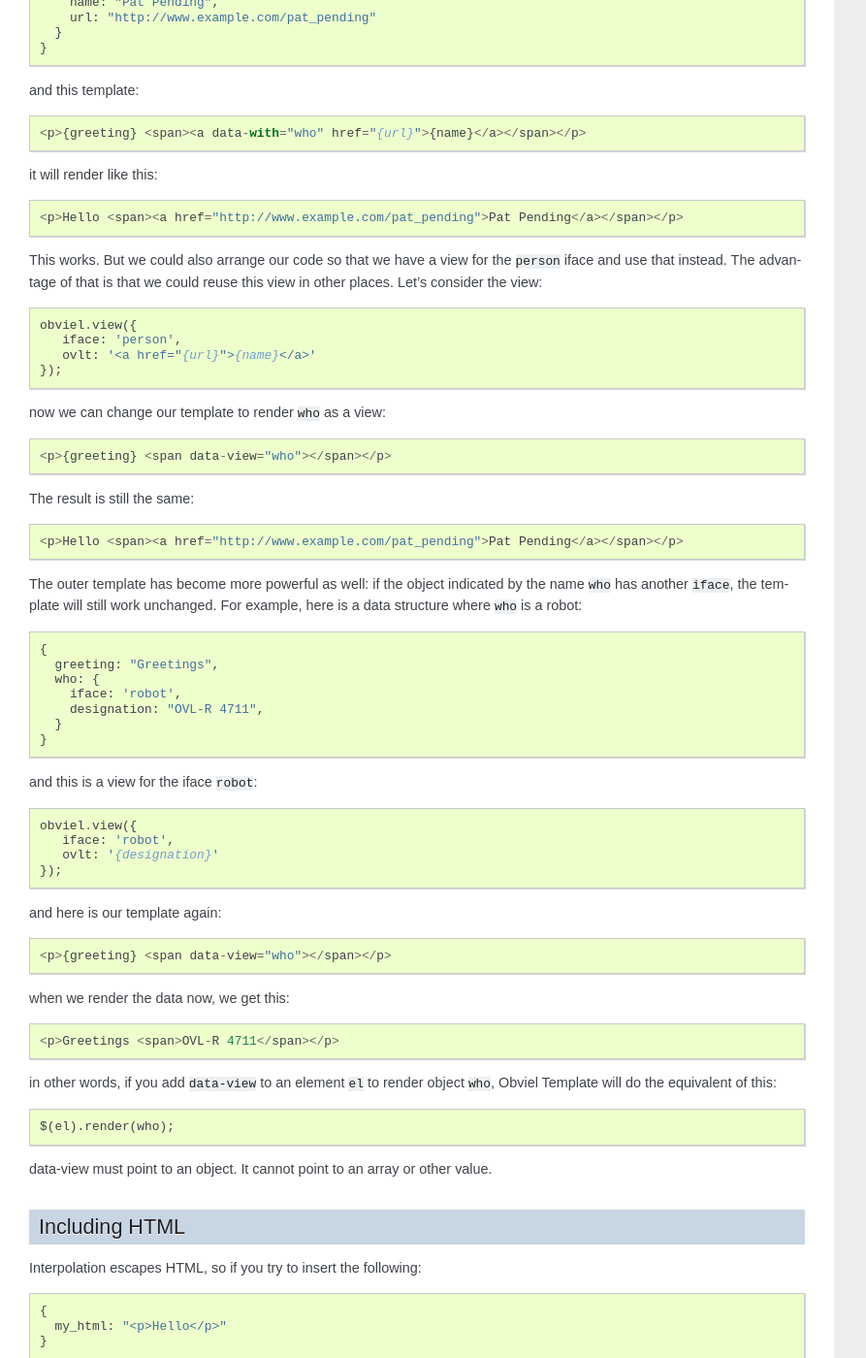
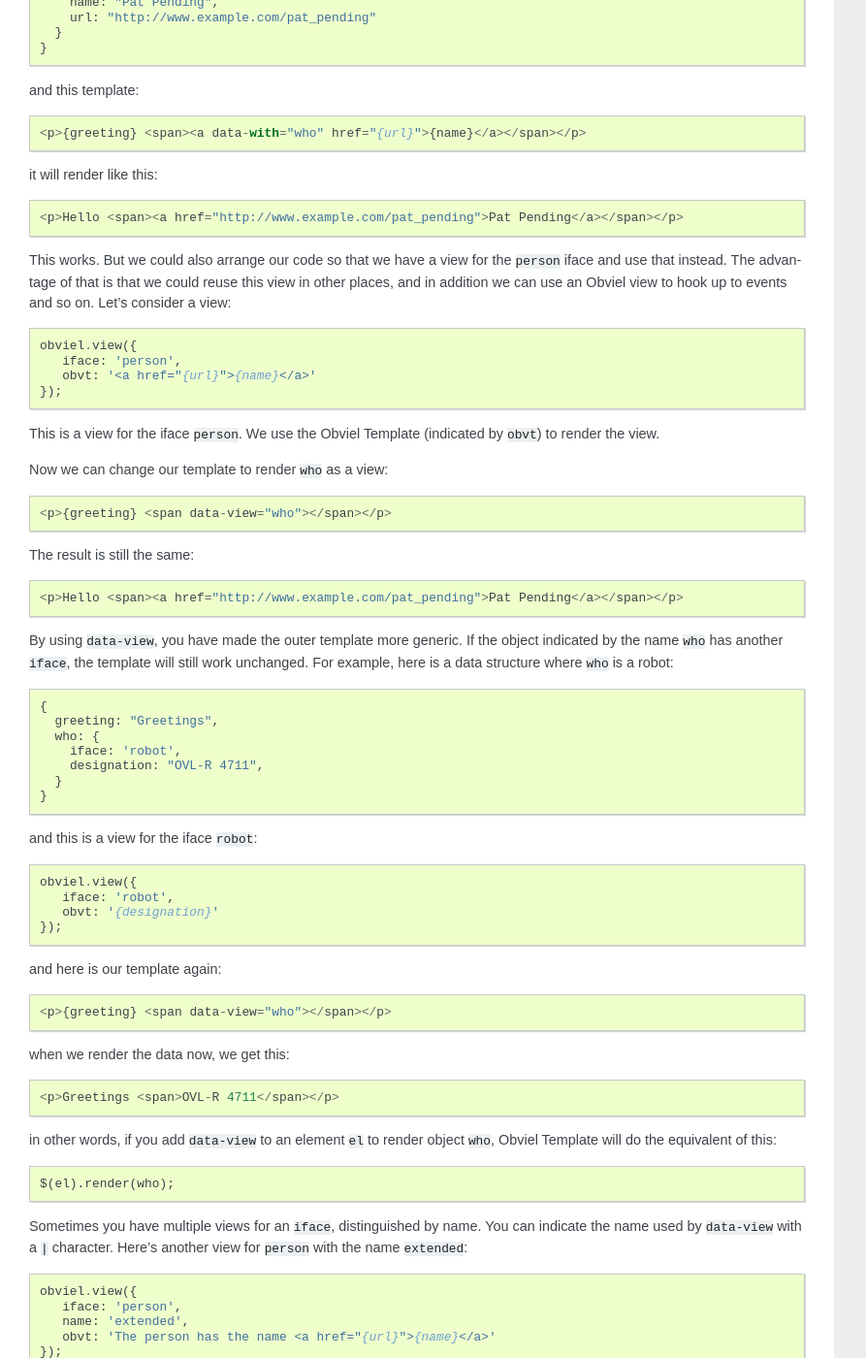
Before and after one commit to obviel/obviel, a Sphinx documentation site: the page built from doc/template.txt, in a window 1280 px wide and 1400 px high, scrolled down 5526 px. Shown: the whole window at 97% size, without its empty margins (0-893 px from the left). Built offline with Sphinx 7.4.7, drawn with Linux system fonts in a browser that asks for light colours; some of the changed text lies outside the part shown.

Commit message:
Various updates.

```diff
--- a/doc/template.txt
+++ b/doc/template.txt
@@ -323,15 +323,19 @@ it will render like this::
 
 This works. But we could also arrange our code so that we have a view
 for the ``person`` iface and use that instead. The advantage of that
-is that we could reuse this view in other places. Let's consider the
-view::
+is that we could reuse this view in other places, and in addition we
+can use an Obviel view to hook up to events and so on. Let's consider
+a view::
 
   obviel.view({
      iface: 'person',
-     ovlt: '<a href="{url}">{name}</a>'
+     obvt: '<a href="{url}">{name}</a>'
   });
 
-now we can change our template to render ``who`` as a view::
+This is a view for the iface ``person``. We use the Obviel Template
+(indicated by ``obvt``) to render the view.
+
+Now we can change our template to render ``who`` as a view::
 
   <p>{greeting} <span data-view="who"></span></p>
 
@@ -339,10 +343,10 @@ The result is still the same::
 
   <p>Hello <span><a href="http://www.example.com/pat_pending">Pat Pending</a></span></p>
 
-The outer template has become more powerful as well: if the object
-indicated by the name ``who`` has another ``iface``, the template will
-still work unchanged. For example, here is a data structure where
-``who`` is a robot::
+By using ``data-view``, you have made the outer template more generic.
+If the object indicated by the name ``who`` has another ``iface``, the
+template will still work unchanged. For example, here is a data
+structure where ``who`` is a robot::
 
   {
     greeting: "Greetings",
@@ -356,7 +360,7 @@ and this is a view for the iface ``robot``::
 
   obviel.view({
      iface: 'robot',
-     ovlt: '{designation}'
+     obvt: '{designation}'
   });
 
 and here is our template again::
@@ -372,8 +376,23 @@ render object ``who``, Obviel Template will do the equivalent of this::
 
   $(el).render(who);
 
-data-view must point to an object. It cannot point to an array or other
-value.
+Sometimes you have multiple views for an ``iface``, distinguished by
+name. You can indicate the name used by ``data-view`` with a ``|``
+character. Here's another view for ``person`` with the name ``extended``::
+
+  obviel.view({
+     iface: 'person',
+     name: 'extended',
+     obvt: 'The person has the name <a href="{url}">{name}</a>'
+  });
+
+
+and here is how you refer to this ``extended`` view::
+
+  <p>{greeting} <span data-view="who|extended"></span></p>
+
+``data-view`` must point to an object. It cannot point to an array or
+other value.
 
 Including HTML
 --------------
@@ -499,6 +518,11 @@ To generate an id, you can instead use the ``data-id`` command::
 
   <div data-id="{some_id}"></div>
 
+This works just like any other attribute, so you can put things before
+and after the variable::
+
+  <div data-if="prefix{some_id}postfix"></div>
+
 support for gettext message ids
 -------------------------------
 
```
Also changed, not shown: 1 other file.
